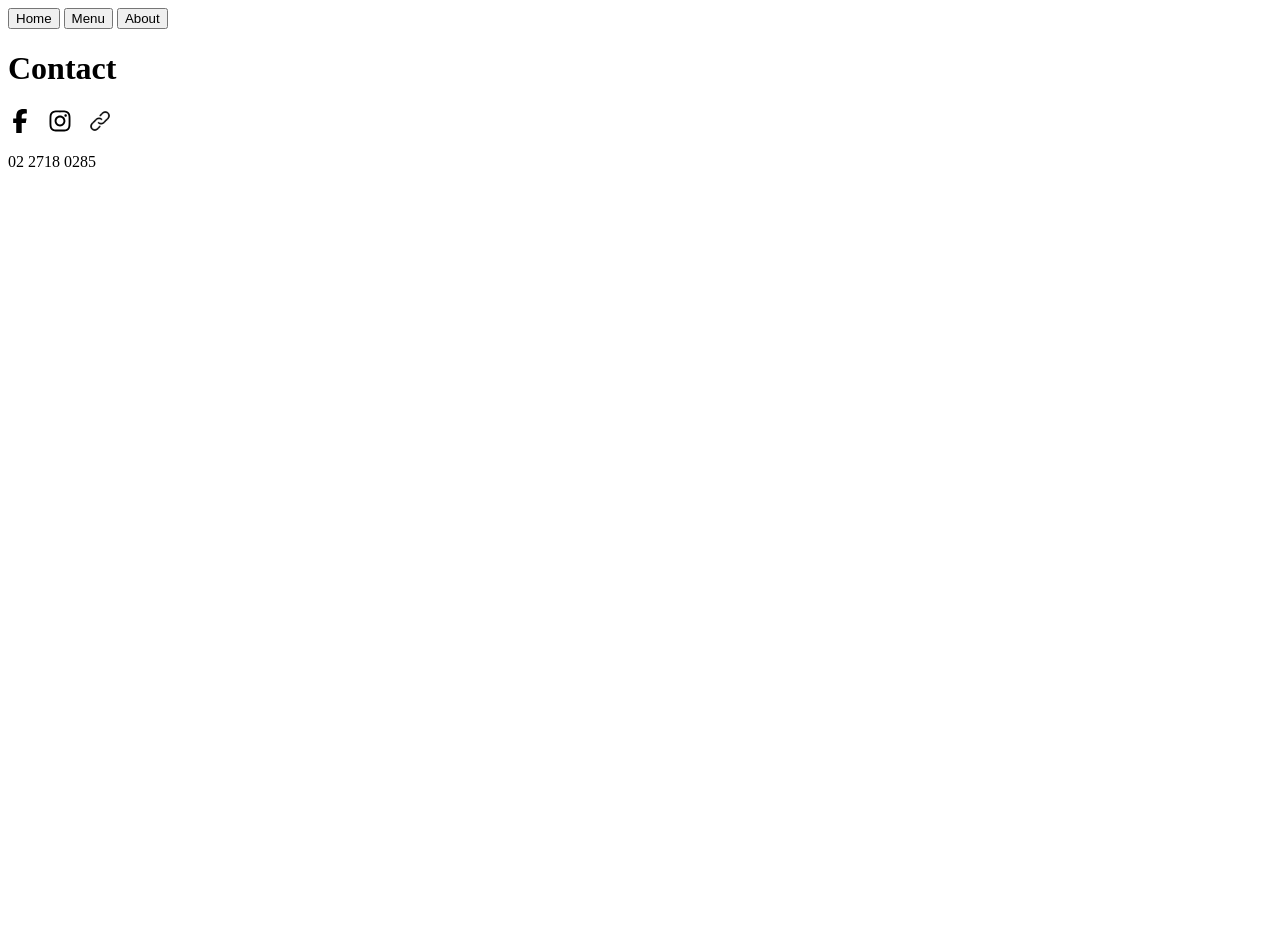
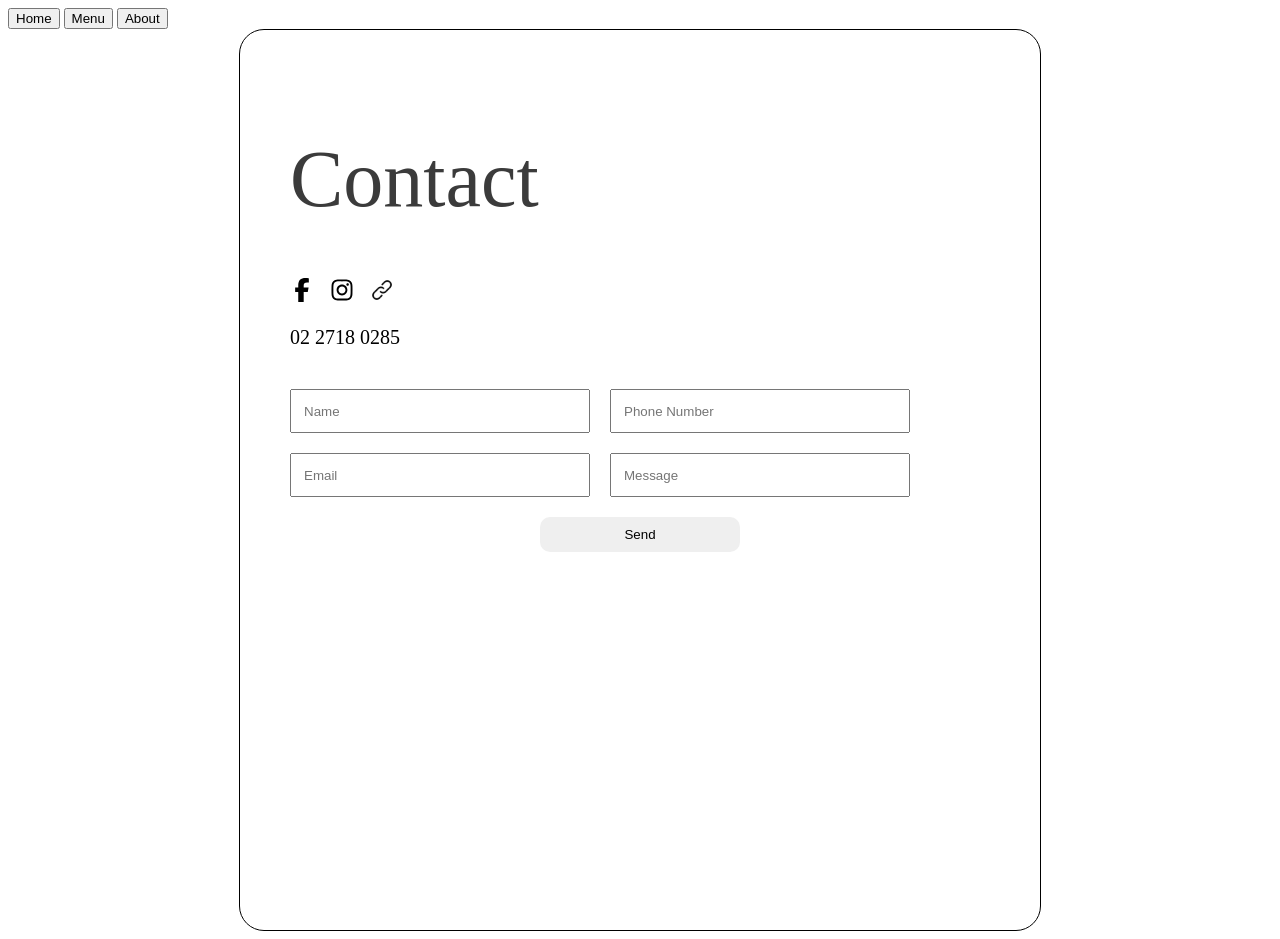
Before and after one commit to redjeacs/restaurant-name, a website built with webpack: page src/index.html in a window 1280 px wide. Before the commit the page ends 800 px from the top, so only its background shows below. Built offline with nearby package versions, Linux system fonts and the light colour scheme.

Commit message:
contact module and css
added contact information and form inputs. styled
with css.

```diff
--- a/src/modules/contact.js
+++ b/src/modules/contact.js
@@ -55,6 +55,39 @@ const createContactPage = () => {
   pageContent.appendChild(restaurantNumber);
 
 
+  const form = document.createElement('form');
+  form.classList.add('contact-form');
+
+  const nameInput = document.createElement('input');
+  nameInput.type = 'text';
+  nameInput.placeholder = 'Name';
+  form.appendChild(nameInput);
+
+  const phoneInput = document.createElement('input');
+  phoneInput.type = 'text';
+  phoneInput.placeholder = 'Phone Number';
+  form.appendChild(phoneInput);
+
+  const emailInput = document.createElement('input');
+  emailInput.type = 'email';
+  emailInput.placeholder = 'Email';
+  form.appendChild(emailInput);
+
+  const messageInput = document.createElement('input');
+  messageInput.type = 'textarea';
+  messageInput.placeholder = 'Message';
+  form.appendChild(messageInput);
+
+  const submitBtn = document.createElement('button');
+  submitBtn.classList.add('submit-btn');
+  submitBtn.type = 'submit';
+  submitBtn.textContent = 'Send';
+
+
+  pageContent.appendChild(form);
+  pageContent.appendChild(submitBtn);
+
+
 
 
   content.appendChild(pageContent);
--- a/src/styles.css
+++ b/src/styles.css
@@ -1,3 +1,30 @@
+:root {
+  box-sizing: border-box;
+  padding: 0;
+  margin: 0;
+}
+#content {
+  display: flex;
+  flex-direction: column;
+  align-items: center;
+  justify-content: center;
+}
+.page-content {
+  display: flex;
+  flex-direction: column;
+  width: 700px;
+  height: 800px;
+  border: 1px solid black;
+  border-radius: 25px;
+  padding: 50px;
+}
+
+.contact {
+  font-size: 80px;
+  font-weight: 200;
+  color: rgb(59, 59, 59);
+}
+
 .medias {
   display: flex;
   gap: 16px;
@@ -6,3 +33,29 @@
   width: 24px;
   height: 24px;
 }
+
+.restaurant-number {
+  font-size: 20px;
+  margin-bottom: 40px;
+}
+
+.contact-form {
+  display: grid;
+  grid-template-columns: repeat(2, 300px);
+  gap: 20px;
+  width: 400px;
+  margin-bottom: 20px;
+}
+
+input {
+  height: 40px;
+  padding: 0 12px;
+}
+
+.submit-btn {
+  width: 200px;
+  padding: 10px;
+  border: none;
+  border-radius: 10px;
+  align-self: center;
+}
```
